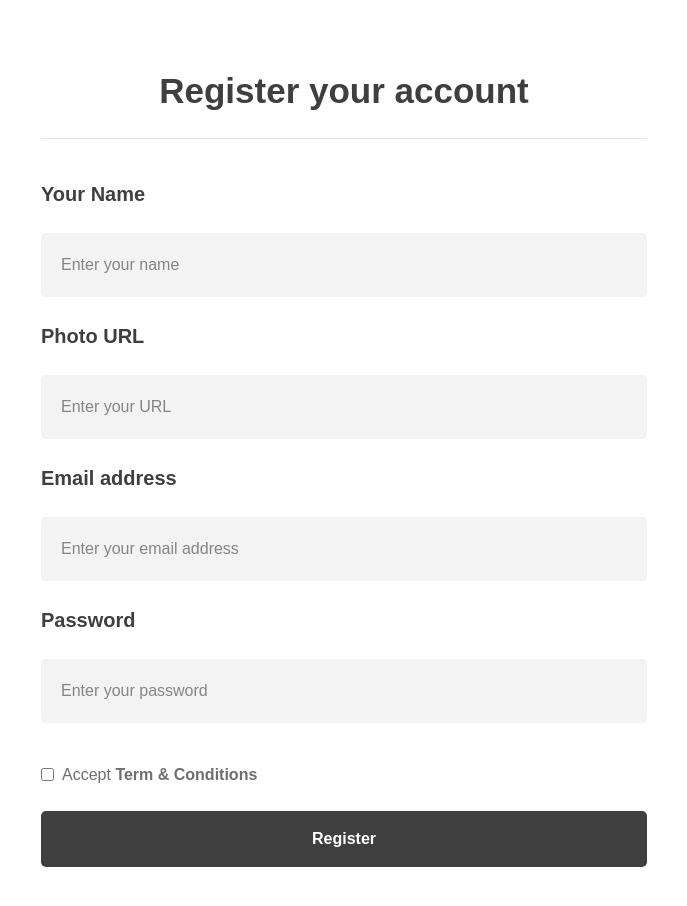
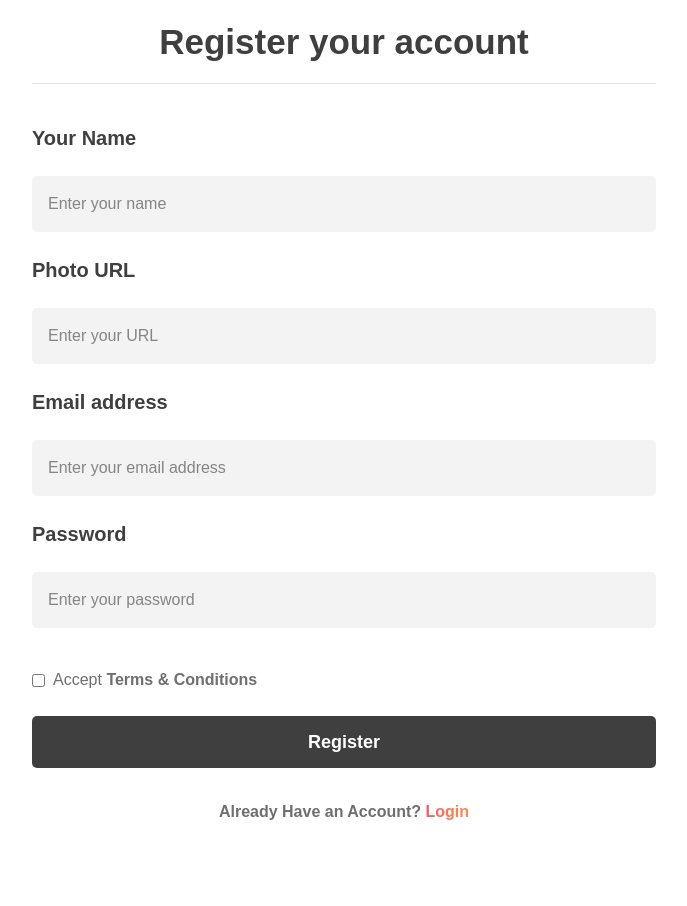
Before and after one commit to nirobsarker012/dragon-news, a React (Vite) app: page /register in a window 1280 px wide. Shown: the part 220-1126 px from the top of the page, without its empty margins (296-983 px from the left). After the commit the page ends 1076 px from the top, so only its background shows below. Built offline with nearby package versions, Linux system fonts and the light colour scheme; no server answers.

Commit message:
added: create-and-auth-provider

```diff
--- a/package.json
+++ b/package.json
@@ -12,6 +12,7 @@
   "dependencies": {
     "@tailwindcss/vite": "^4.1.5",
     "date-fns": "^4.1.0",
+    "firebase": "^11.6.1",
     "react": "^19.0.0",
     "react-dom": "^19.0.0",
     "react-fast-marquee": "^1.6.5",
--- a/src/components/Navbar.jsx
+++ b/src/components/Navbar.jsx
@@ -1,11 +1,9 @@
-import React from "react";
 import { NavLink } from "react-router";
 import userImage from "../assets/user.png";
 
 const Navbar = () => {
   return (
     <div className="container flex justify-between items-center">
-      <div></div>
       <ul className="flex justify-center items-center gap-4 text-[#706F6F] text-[18px]">
         <li>
           <NavLink
--- /dev/null
+++ b/src/contexts/AuthProvider.jsx
@@ -0,0 +1,31 @@
+import React, { createContext, useEffect, useState } from "react";
+import {
+  createUserWithEmailAndPassword,
+  onAuthStateChanged,
+} from "firebase/auth";
+import { auth } from "../firebase/auth_firebase";
+export const AuthContext = createContext();
+const AuthProvider = ({ children }) => {
+  const [user, setUser] = useState(null);
+  console.log(user);
+  const createAuth = (email, password) => {
+    return createUserWithEmailAndPassword(auth, email, password);
+  };
+  //   getting onAuthStateChange
+  useEffect(() => {
+    const unSubcribe = onAuthStateChanged(auth, (currentUser) => {
+      setUser(currentUser);
+    });
+    return () => {
+      unSubcribe();
+    };
+  }, []);
+  const authData = {
+    user,
+    setUser,
+    createAuth,
+  };
+  return <AuthContext value={authData}>{children}</AuthContext>;
+};
+
+export default AuthProvider;
--- a/src/main.jsx
+++ b/src/main.jsx
@@ -3,8 +3,11 @@ import { createRoot } from "react-dom/client";
 import "./index.css";
 import { RouterProvider } from "react-router";
 import { router } from "./Routes/Routes";
+import AuthProvider from "./contexts/AuthProvider";
 createRoot(document.getElementById("root")).render(
   <StrictMode>
-    <RouterProvider router={router} />
+    <AuthProvider>
+      <RouterProvider router={router} />
+    </AuthProvider>
   </StrictMode>
 );
--- a/src/pages/Register.jsx
+++ b/src/pages/Register.jsx
@@ -1,71 +1,121 @@
-import React from "react";
+import React, { use } from "react";
 import { Link } from "react-router";
+import { AuthContext } from "../contexts/AuthProvider";
 
 const Register = () => {
+  const { createAuth, setUser } = use(AuthContext);
+  const handleRegister = (e) => {
+    e.preventDefault();
+    const name = e.target.name.value;
+    const link = e.target.link.value;
+    const email = e.target.email.value;
+    const password = e.target.password.value;
+    const check_box = e.target.check.checked;
+    console.log(
+      `name:`,
+      name,
+      `link:`,
+      link,
+      `email:`,
+      email,
+      `password:`,
+      password,
+      `checkbox:`,
+      check_box
+    );
+    createAuth(email, password)
+      .then((res) => {
+        const user = res.user;
+        // console.log(user);
+        setUser(user);
+      })
+      .catch((err) => {
+        console.error(err);
+      });
+  };
+
   return (
-    <div className="bg-white py-[76px] px-[73px] rounded-[5px] max-w-[752px] mx-auto shadow-lg">
+    <div className="bg-white py-8 px-4 sm:px-8 md:px-16 rounded-[5px] max-w-[752px] w-full mx-auto shadow-lg">
       <div className="py-5 border-b border-[#E7E7E7]">
-        <h2 className="text-center text-[35px] text-[#403F3F] font-semibold ">
+        <h2 className="text-center text-2xl sm:text-3xl md:text-[35px] text-[#403F3F] font-semibold ">
           Register your account
         </h2>
       </div>
       <div>
-        <form className="flex flex-col gap-6 mt-10">
-          <label className="text-[20px] font-semibold text-[#403F3F]">
+        <form onSubmit={handleRegister} className="flex flex-col gap-6 mt-10">
+          {/* Name */}
+          <label className="text-lg sm:text-xl font-semibold text-[#403F3F]">
             Your Name
           </label>
           <input
-            className="border-none outline-none bg-[#F3F3F3] text-[16px] p-5 rounded-[5px]"
+            className="border-none outline-none bg-[#F3F3F3] text-base p-4 rounded-[5px] w-full"
             type="text"
             name="name"
-            id=""
             placeholder="Enter your name"
+            required
           />
-
-          <label className="text-[20px] font-semibold text-[#403F3F]">
+          {/* Photo */}
+          <label className="text-lg sm:text-xl font-semibold text-[#403F3F]">
             Photo URL
           </label>
           <input
-            className="border-none outline-none bg-[#F3F3F3] text-[16px] p-5 rounded-[5px]"
+            className="border-none outline-none bg-[#F3F3F3] text-base p-4 rounded-[5px] w-full"
             type="text"
             name="link"
-            id=""
             placeholder="Enter your URL"
+            required
           />
-
-          <label className="text-[20px] font-semibold text-[#403F3F]">
+          {/* Email */}
+          <label className="text-lg sm:text-xl font-semibold text-[#403F3F]">
             Email address
           </label>
           <input
-            className="border-none outline-none bg-[#F3F3F3] text-[16px] p-5 rounded-[5px]"
+            className="border-none outline-none bg-[#F3F3F3] text-base p-4 rounded-[5px] w-full"
             type="email"
             name="email"
-            id=""
             placeholder="Enter your email address"
+            required
           />
-          <label className="text-[20px] font-semibold text-[#403F3F]">
+          {/* Password */}
+          <label className="text-lg sm:text-xl font-semibold text-[#403F3F]">
             Password
           </label>
           <input
-            className="border-none outline-none bg-[#F3F3F3] text-[16px] p-5 rounded-[5px]"
+            className="border-none outline-none bg-[#F3F3F3] text-base p-4 rounded-[5px] w-full"
             type="password"
             name="password"
-            id=""
             placeholder="Enter your password"
+            required
           />
+          {/* Checkbox */}
           <div className="flex gap-2 items-center mt-4">
-            <input type="checkbox" name="check" id="" />
-            <p className="text-[#706F6F] text-[16px]">
+            <input type="checkbox" name="check" id="terms" />
+            <p className="text-[#706F6F] text-sm sm:text-base">
               Accept{" "}
               <span className="font-semibold text-[#706F6F]">
-                Term & Conditions
+                Terms & Conditions
               </span>
             </p>
           </div>
-          <button className="bg-[#403F3F] text-white w-full py-4 rounded-[5px] cursor-pointer font-semibold">
+          {/* Register Button */}
+          <button
+            type="submit"
+            className="bg-[#403F3F] text-white w-full py-3 rounded-[5px] cursor-pointer font-semibold text-base sm:text-lg"
+          >
             Register
           </button>
         </form>
+        <div className="flex items-center justify-center mt-8">
+          <span className="text-center font-semibold text-sm sm:text-base text-[#706F6F]">
+            Already Have an Account?{" "}
+            <Link
+              className="text-transparent bg-clip-text bg-gradient-to-l from-[#FF8C47] to-[#F75B5F]"
+              to={"/auth/login"}
+            >
+              Login
+            </Link>
+          </span>
+        </div>
       </div>
     </div>
   );
```
Also changed, not shown: 2 other files (tests, documents, lock files or other folders).
